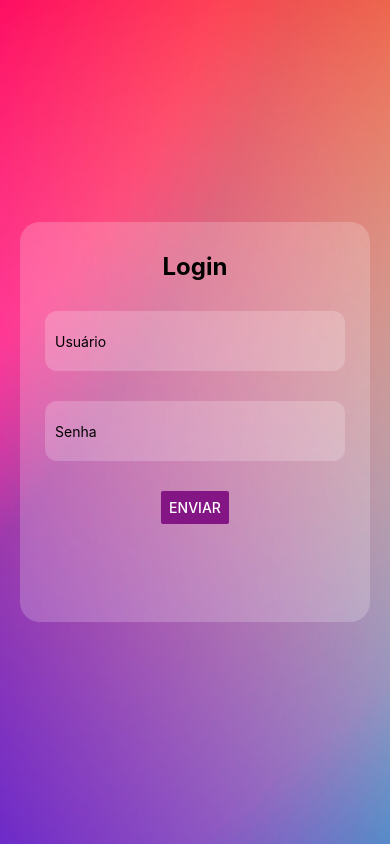
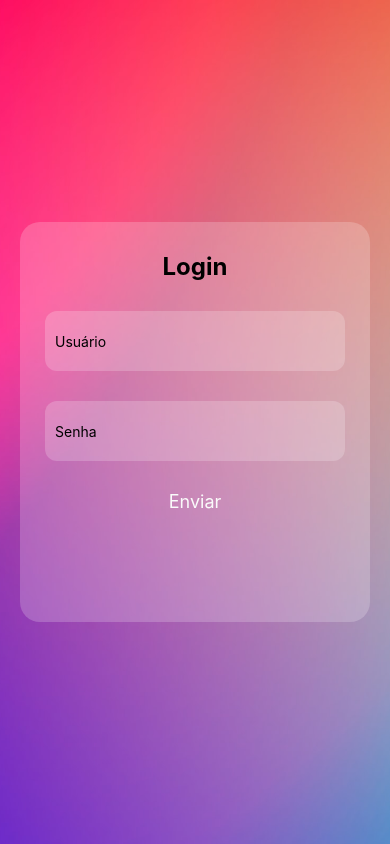
Before and after one commit to mateusmatosleonardo/layout-login, a React Native app: screen / in a window 390 px wide. Built offline with nearby package versions, Linux system fonts and the light colour scheme.

Commit message:
feat: button
creating a component button

```diff
--- a/App.tsx
+++ b/App.tsx
@@ -5,9 +5,10 @@ import {
    Text,
    View,
    ImageBackground,
-   TextInput,
-   Button
+   TextInput
 } from 'react-native';
+import Button from './src/components/Button';
+
 
 export default function App() {
   return (
@@ -35,13 +36,7 @@ export default function App() {
             placeholder="Senha"
             style={styles.input}
           />
-
-          <Button
-          onPress={() => alert('logado com sucesso!')}
-            title="Enviar"
-            color="#841584"
-            accessibilityLabel="Learn more about this purple button"
-          />
+          <Button/>
         </View>
       </ImageBackground>
     </View>
@@ -77,5 +72,8 @@ const styles = StyleSheet.create({
     borderRadius: 12,
     paddingLeft: 10,
     marginBottom: 30
+  },
+  button: {
+    width: 300
   }
 });
--- /dev/null
+++ b/src/components/Button.tsx
@@ -0,0 +1,26 @@
+import React from "react";
+import {
+    TouchableOpacity,
+    Text,
+    StyleSheet
+} from "react-native";
+
+const Button = () => {
+    return (
+       <TouchableOpacity>
+           <Text
+            style={{fontSize: 18, color: '#fafafa'}}
+           >
+               Enviar
+           </Text>
+       </TouchableOpacity>
+    )
+}
+
+export default Button;
+
+const styles = StyleSheet.create({
+    buttonSend: {
+
+    }
+});
```
